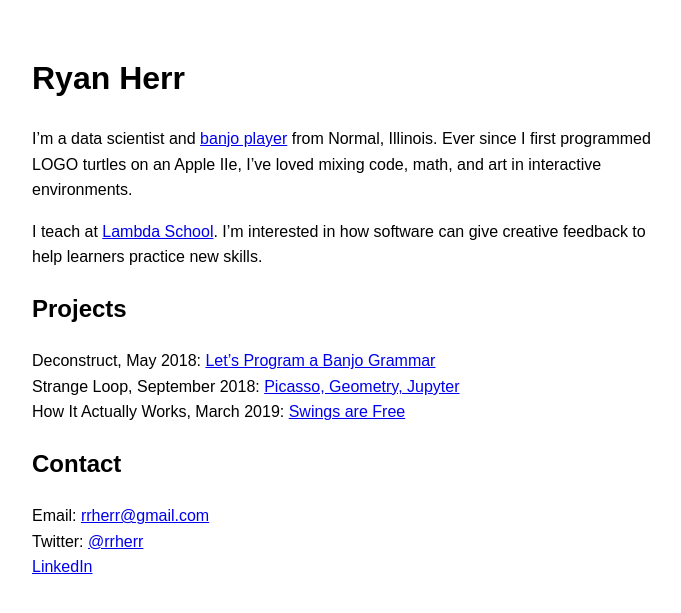
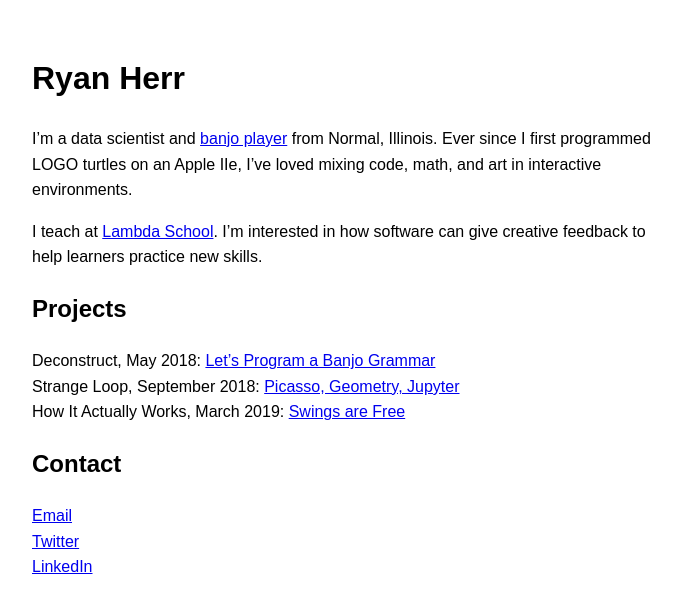
Before and after one commit to rrherr/rrherr.github.io, a Jekyll site: the page built from index.md, in a window 1280 px wide. Shown: the top 613 px of the page, without its empty margins (296-977 px from the left). Built offline with Jekyll 4.4.1, drawn with Linux system fonts in a browser that asks for light colours; our own code applies the rules of GitHub Pages for plain Markdown files.

Commit message:
Update index.md

```diff
--- a/index.md
+++ b/index.md
@@ -12,6 +12,6 @@ How It Actually Works, March 2019: [Swings are Free](https://www.howitactuallywo
 
 ## Contact
 
-Email: [rrherr@gmail.com](mailto:rrherr@gmail.com)
-Twitter: [@rrherr](https://twitter.com/rrherr)
+[Email](mailto:rrherr@gmail.com)
+[Twitter](https://twitter.com/rrherr)
 [LinkedIn](https://www.linkedin.com/in/ryan-herr-b5a8a77/)
```
